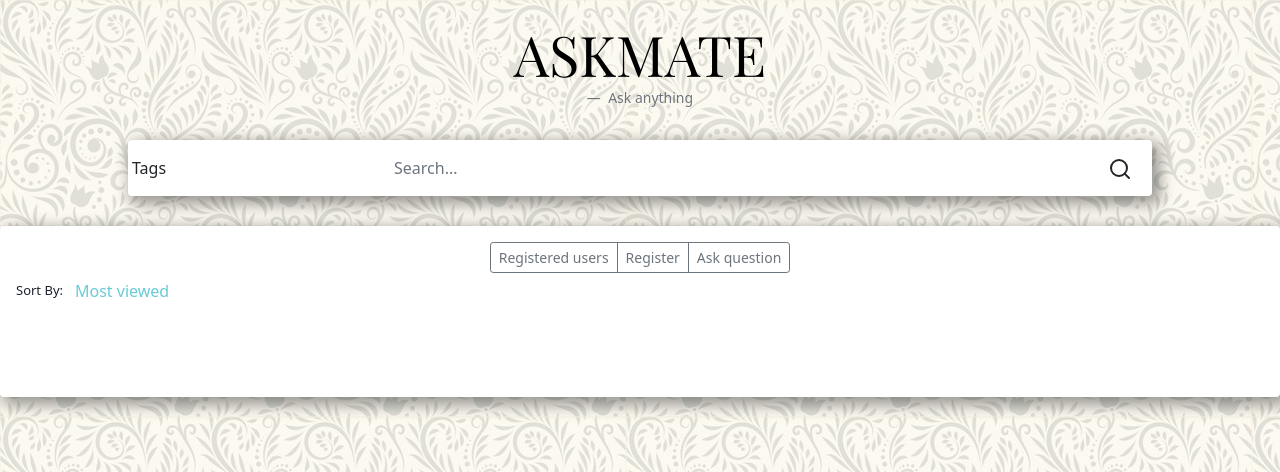
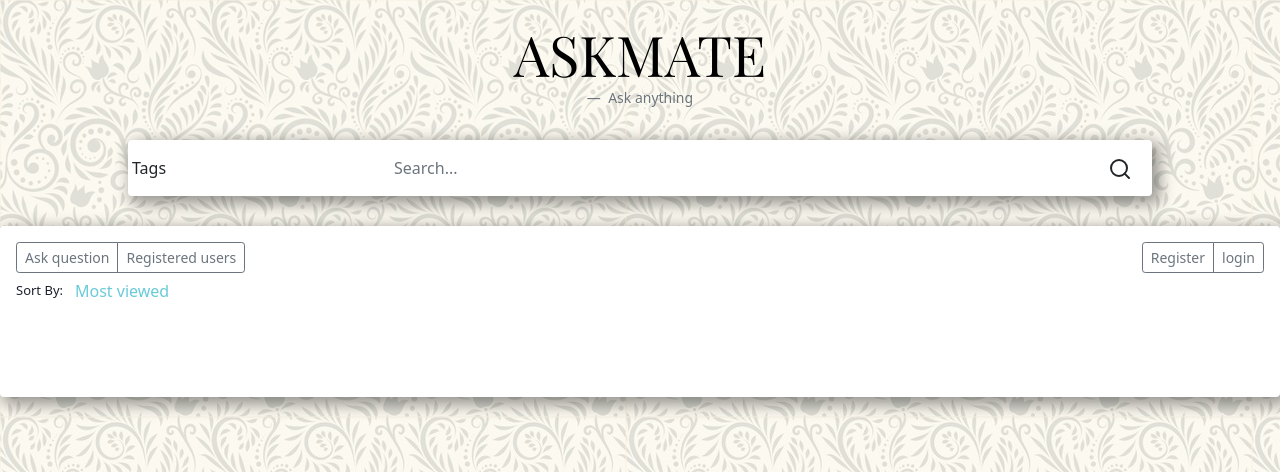
Before and after one commit to csabika98/AskMate, a Flask app: page / in a window 1280 px wide. Shown: the top 472 px of the page. Run offline with Flask 2, Linux system fonts and the light colour scheme; data that the repository does not hold is empty; some libraries are stand-ins or nearby versions.

Commit message:
index fix

```diff
--- a/templates/index.html
+++ b/templates/index.html
@@ -10,7 +10,7 @@
 
         <!-- register -->
         <div class="modal fade"
-            id="exampleModal">
+            id="register">
             <div class="modal-dialog">
                 <div class="modal-content">
                     <div class="modal-body ">
@@ -74,16 +74,32 @@
             <div class="card card-margin" style="-webkit-box-shadow: 5px 5px 15px 3px rgba(0,0,0,0.4);
             box-shadow: 5px 5px 15px 3px rgba(0,0,0,0.4);">
                 <div class="card-body">
+
                 <!-- navigation buttons-->
-                <div class="text-center">
-                    <div class="btn-group text-center" role="group" aria-label="Basic example">
-                        <a class="btn btn-outline-secondary btn-sm" href="/users" role="button">Registered users</a>
-                        <button type="button" class="btn btn-outline-secondary btn-sm" data-toggle="modal"
-                        data-target="#exampleModal">Register</button>
-                        <a href="/add_questions" style='text-align:center;'type="button" class="btn btn-outline-secondary btn-sm">Ask question</a>
+                <div class="row">
+
+                    <div class="col">
+                        <div class="btn-group text-center" role="group" aria-label="loginGroup">
+                            <a href="/add_questions" style='text-align:center;'type="button" class="btn btn-outline-secondary btn-sm">Ask question</a>
+                            <a class="btn btn-outline-secondary btn-sm" href="/users" role="button">Registered users</a>
+
                         </div>
                     </div>
+
+                    <div class="col d-flex justify-content-end">
+                        <div class="btn-group text-center" role="group" aria-label="loginGroup">
+                            <button type="button" class="btn btn-outline-secondary btn-sm" data-toggle="modal"
+                            data-target="#register">Register</button>
+                            <button type="button" class="btn btn-outline-secondary btn-sm" data-toggle="modal"
+                            data-target="#login">login</button>
+
+                        </div>
+
+                    </div>
+
+                </div>
                 <!-- navigation buttons end-->
+
                     <div class="row search-body" >
                         <div class="col-lg-12">
                             <div class="search-result">
```
